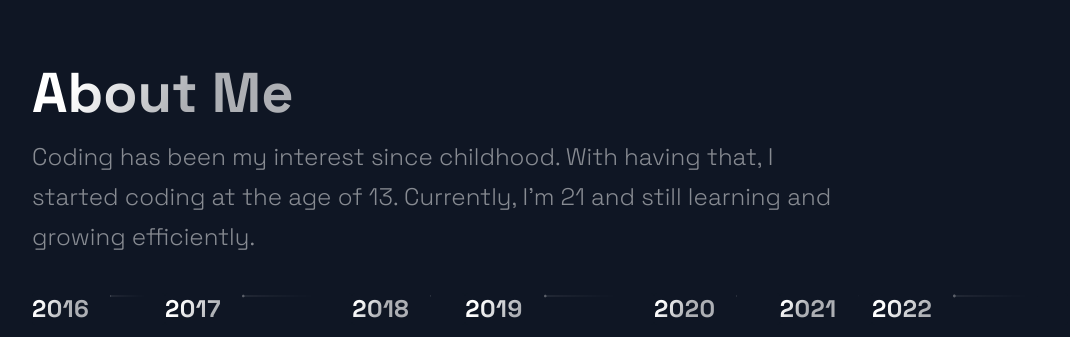
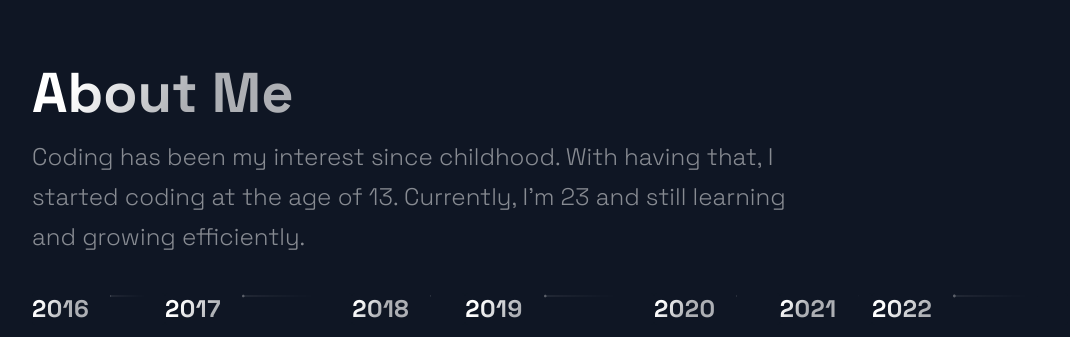
Before and after one commit to nsuzan11/PersonalPortfolio, a Next.js app: page / in a window 1280 px wide. Shown: the part 2602-2939 px from the top of the page, without its empty margins (88-1158 px from the left). Built offline with nearby package versions, Linux system fonts and the light colour scheme.

Commit message:
Updated age in Timeline.js file

```diff
--- a/src/components/TimeLine/TimeLine.js
+++ b/src/components/TimeLine/TimeLine.js
@@ -46,7 +46,7 @@ const Timeline = () => {
     <Section id="about">
       <SectionTitle>About Me</SectionTitle>
       <SectionText>
-        Coding has been my interest since childhood. With having that, I started coding at the age of 13. Currently, I'm 21 and still learning and growing efficiently.
+        Coding has been my interest since childhood. With having that, I started coding at the age of 13. Currently, I'm 23 and still learning and growing efficiently.
       </SectionText>
       <CarouselContainer ref={carouselRef} onScroll={handleScroll}>
         <>
```
